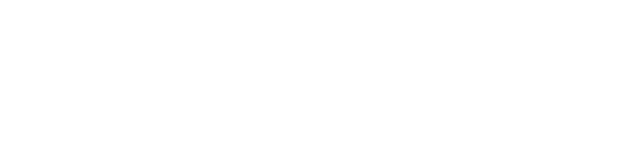
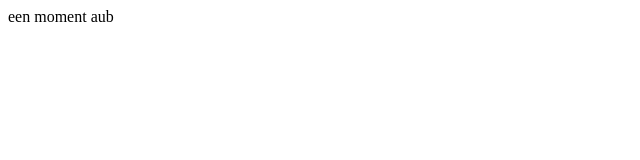
Before and after one commit to BoMeneerNL/portofolio, a plain HTML site: page index.html in a window 1280 px wide. Shown: the whole page, without its empty margins (0-640 px from the left). Drawn offline with Linux system fonts and the light colour scheme.

Commit message:
Update index.html

```diff
--- a/index.html
+++ b/index.html
@@ -4,4 +4,5 @@
     <meta http-equiv="refresh" content="2;url=https://bomeneernl.github.io/portofolio/hoofdpagina" />
     <title>Laden...</title>
 </head>
+<body>een moment aub</body>
 </html>
```
